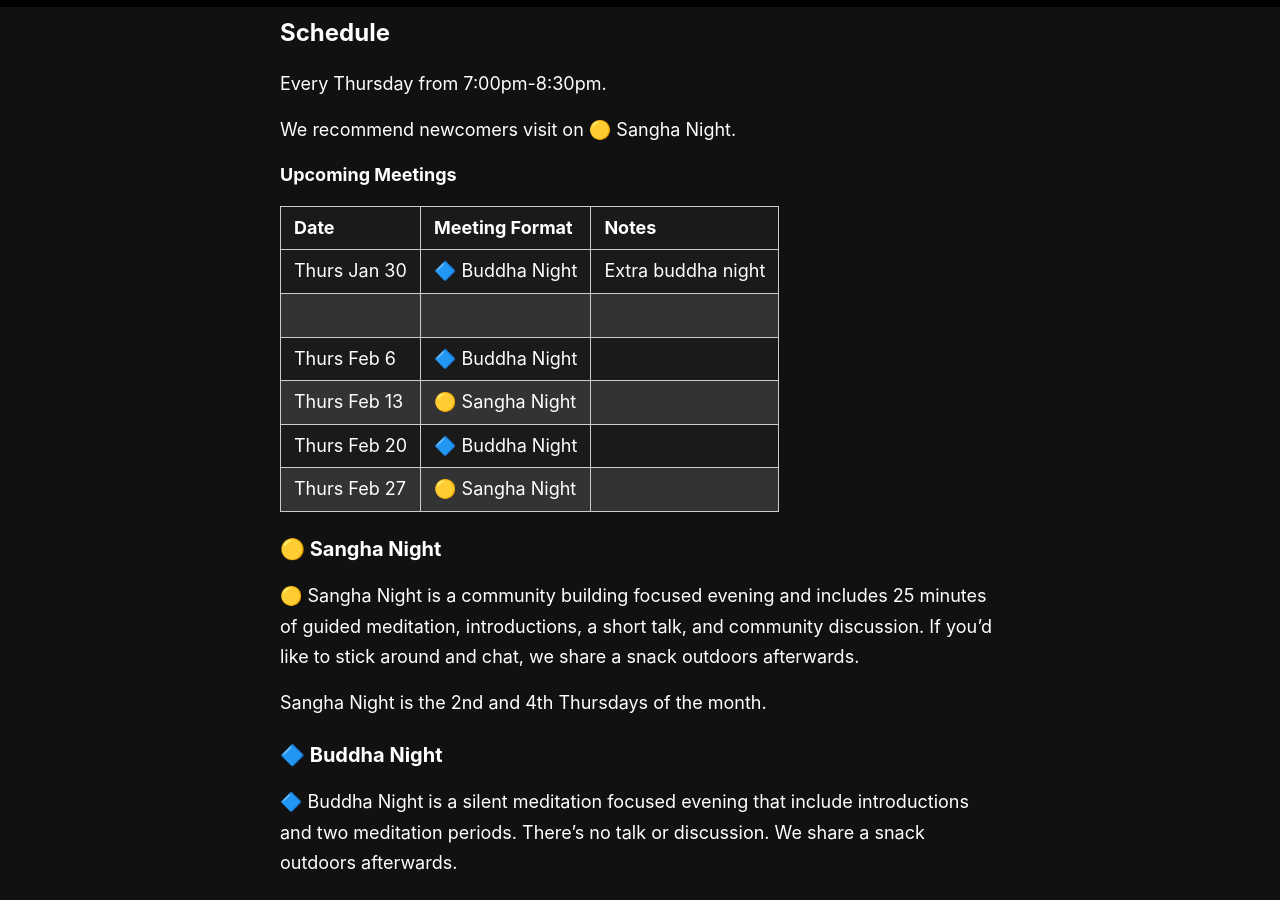
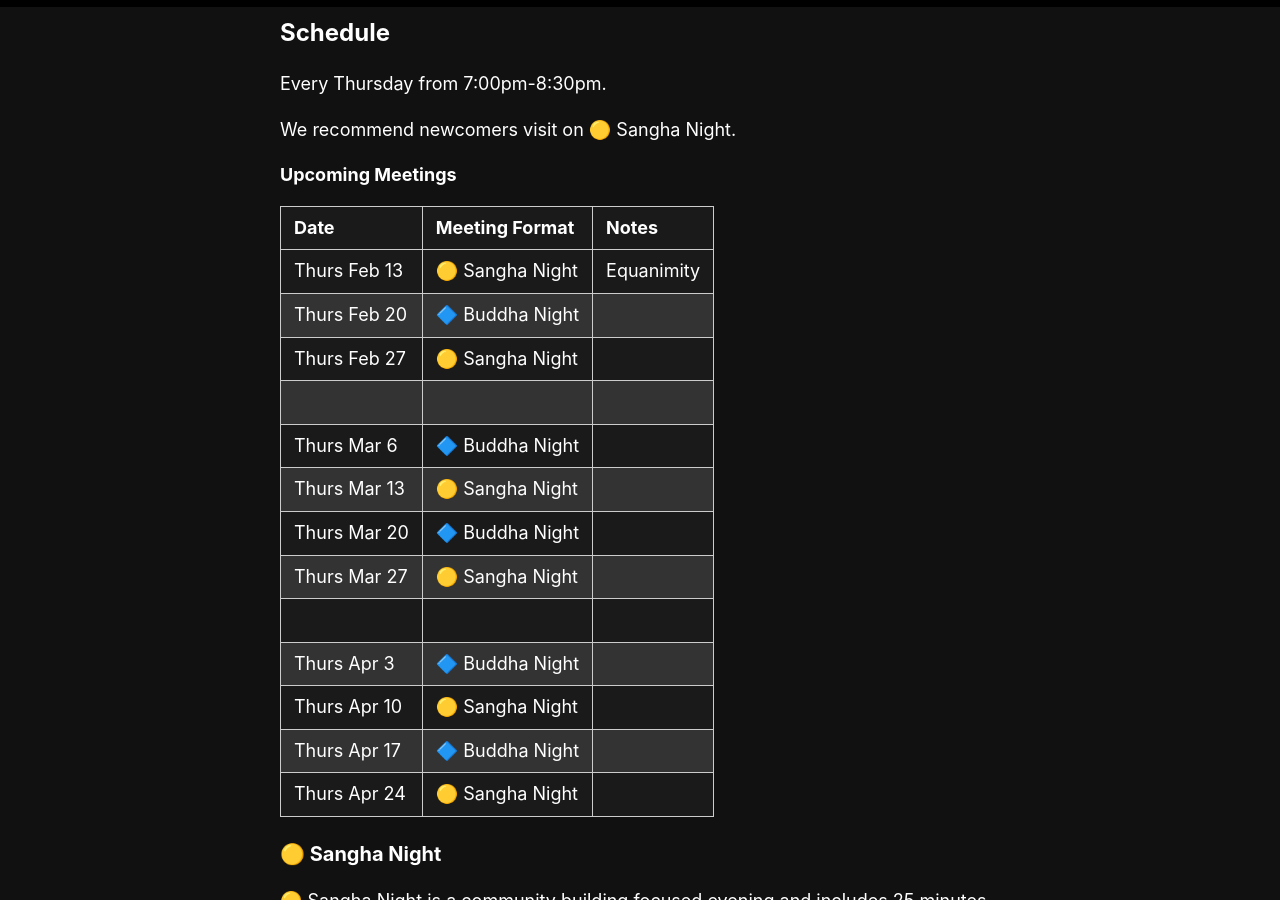
Before and after one commit to rykener/transsangha, a Jekyll site: the page built from _pages/schedule.md, in a window 1280 px wide and 900 px high, scrolled down 272 px. Built offline with Jekyll 4.4.1, drawn with Linux system fonts in a browser that asks for light colours.

Commit message:
update schedule and facilitators

```diff
--- a/_pages/schedule.md
+++ b/_pages/schedule.md
@@ -16,12 +16,19 @@ We recommend newcomers visit on 🟡 Sangha Night.
 
 | Date         | Meeting Format  | Notes |
 |--------------|-----------------|-------|
-| Thurs Jan 30 | 🔷 Buddha Night | Extra buddha night
-| | |
-| Thurs Feb 6  | 🔷 Buddha Night |
-| Thurs Feb 13 | 🟡 Sangha Night |
+| Thurs Feb 13 | 🟡 Sangha Night | Equanimity
 | Thurs Feb 20 | 🔷 Buddha Night |
 | Thurs Feb 27 | 🟡 Sangha Night |
+| | |
+| Thurs Mar 6  | 🔷 Buddha Night |
+| Thurs Mar 13 | 🟡 Sangha Night |
+| Thurs Mar 20 | 🔷 Buddha Night |
+| Thurs Mar 27 | 🟡 Sangha Night |
+| | |
+| Thurs Apr 3  | 🔷 Buddha Night |
+| Thurs Apr 10 | 🟡 Sangha Night |
+| Thurs Apr 17 | 🔷 Buddha Night |
+| Thurs Apr 24 | 🟡 Sangha Night |
 
 
 ### 🟡 Sangha Night
```
Also changed, not shown: _pages/index.md (+1 -3 lines).
